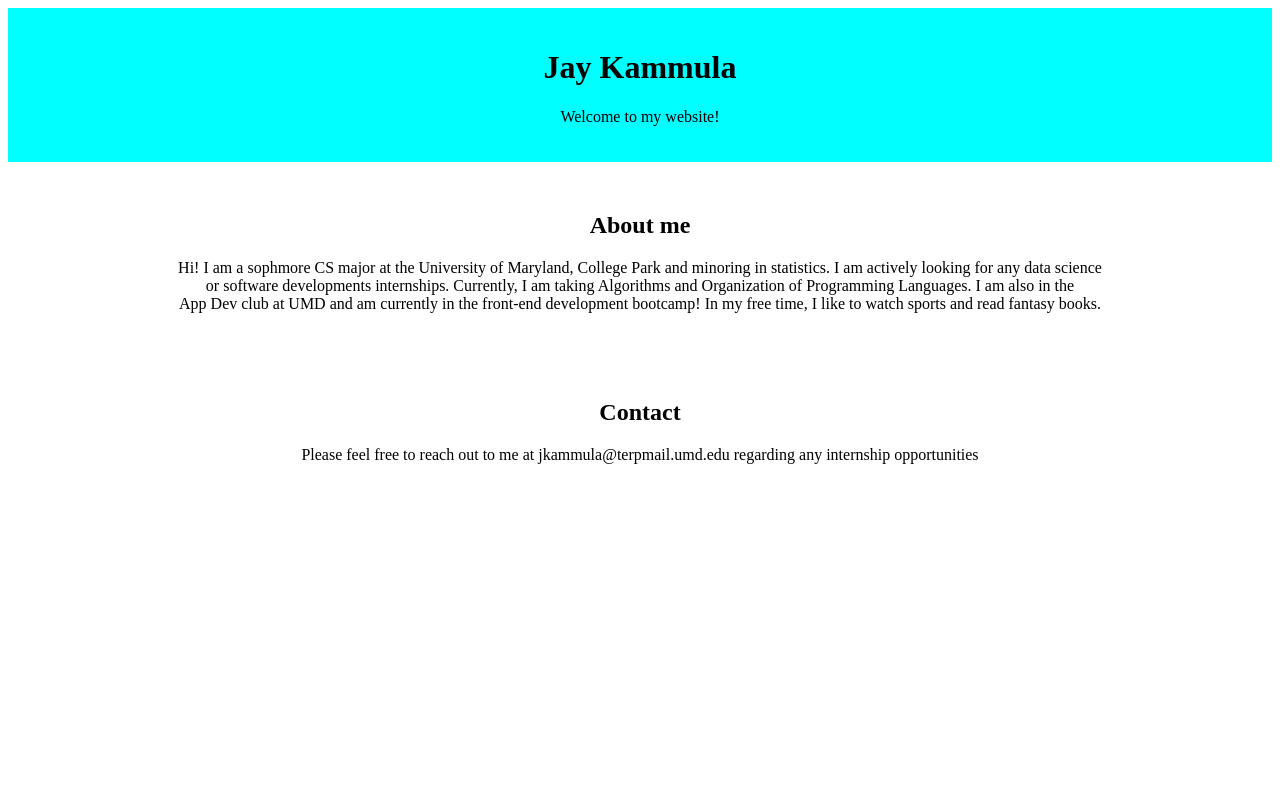
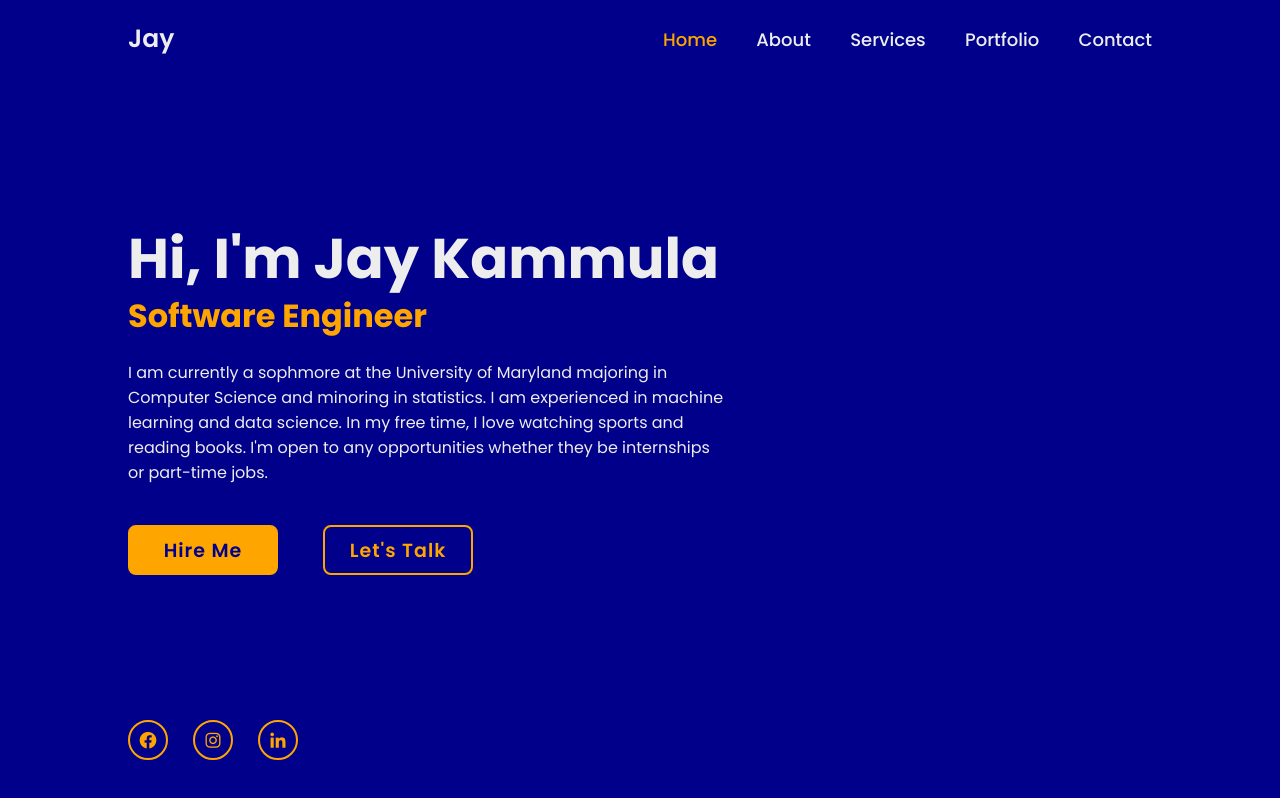
Before and after one commit to jkammula21/appdevbootcamp, a plain HTML site: page index.html in a window 1280 px wide. Drawn offline with nearby package versions, Linux system fonts and the light colour scheme.

Commit message:
flexbox completed

```diff
--- a/index.html
+++ b/index.html
@@ -1,32 +1,53 @@
+<!--I followed this tutorial to make this website: https://www.youtube.com/watch?v=RroDdybvu5s&t=1327s.
+The website is not interactive, this is just a base layout for everything.-->
 <!DOCTYPE html>
 <html lang="en">
 <head>
     <meta charset="UTF-8">
     <meta name="viewport" content="width=device-width, initial-scale=1.0">
-    <title>Jay Kammula website</title>
+    <title>App Dev Personal Portfolio</title>
     <link rel = "stylesheet" href = "styles.css">
-<body>
-    <header>
-    <h1>Jay Kammula</h1>
-    <p>Welcome to my website!</p>
-</header>
+    <link href='https://unpkg.com/boxicons@2.1.4/css/boxicons.min.css' rel='stylesheet'>
+
 </head>
 
-<section id = "About">
-<h2>About me</h2>
-<p>Hi! I am a sophmore CS major at the University of Maryland, College Park and minoring in statistics.  I am actively looking for any data science
-    <br> or software developments internships. Currently, I am taking Algorithms and Organization of
-    Programming Languages. I am also in the <br>App Dev club at UMD and am currently in the front-end development bootcamp!
-    In my free time, I like to watch sports and read fantasy books.
-</p>
-</section>
+<body>
+    <header class = "header">
+        <a href = "#" class = "logo">Jay</a>
+        <nav class = "navbar">
+            <a href = "#" class="active">Home</a>
+            <a href = "#">About</a>
+            <a href = "#">Services</a>
+            <a href = "#">Portfolio</a>
+            <a href = "#">Contact</a>
+        </nav>
+    </header>
 
-<section id = "Contact">
-    <h2>Contact</h2>
-    <p>Please feel free to reach out to me at jkammula@terpmail.umd.edu regarding any internship opportunities</p>
+    <section class = "home">
+        <div class="home-content">
+            <h1>Hi, I'm Jay Kammula</h1>
+            <h3>Software Engineer</h3>
+            <p>I am currently a sophmore at the University of Maryland majoring in Computer Science and minoring in statistics.
+                I am experienced in machine learning and data science.
+                In my free time, I love watching sports and reading books.
+                I'm open to any opportunities whether they be internships
+                or part-time jobs.
+            </p>
+            <div class = "btn-box">
+                <a href = "#">Hire Me</a>
+                <a href = "#">Let's Talk</a>
+
+            </div>
+        </div>
+
+        <div class="home-sci">
+            <a href="https://www.facebook.com/jay.kammula/"><i class='bx bxl-facebook-circle'></i></a>
+            <a href="https://www.instagram.com/jaykammula/"><i class='bx bxl-instagram' ></i></a>
+            <a href="http://www.linkedin.com/in/jayantkammula"><i class='bx bxl-linkedin' ></i></a>
+        </div>
+
     </section>
 
 
 </body>
-
 </html>
--- a/styles.css
+++ b/styles.css
@@ -1,17 +1,257 @@
-header {
-    background: aqua;
-    text-align: center;
-    padding: 20px;
+@import url('https://fonts.googleapis.com/css2?family=Poppins:ital,wght@0,100;0,200;0,300;0,400;0,500;0,600;0,700;0,800;0,900;1,100;1,200;1,300;1,400;1,500;1,600;1,700;1,800;1,900&display=swap');
+
+:root {
+    /*--background_color: #1d263b;
+    --text_color: #ededed;
+    --headings: #00abf0; */
+    --background_color: darkblue;
+    --text_color: #ededed;
+    --headings: orange;
+  }
+
+* {
+    margin: 0;
+    padding: 0;
+    box-sizing: border-box;
+    font-family: 'Poppins', sans-serif
+
 }
 
-#About {
-    text-align: center;
-    padding:20px;
-    margin: 10px;
+body {
+    background: var(--background_color);
+    color: var(--text_color);
 }
 
-#Contact {
-    text-align: center;
-    padding:20px;
-    margin: 10px
+.header{
+    position: fixed;
+    top: 10;
+    left: 0;
+    width: 100%;
+    padding: 20px 10%;
+    background: transparent;
+    display: flex;
+    justify-content:space-between;
+    align-items: center;
+    z-index: 100;
 }
+
+.logo {
+    position: relative;
+    font-size: 25px;
+    color: var(--text_color);
+    text-decoration: none;
+    font-weight: 600;
+}
+
+.logo::before {
+    content: '';
+    position: absolute;
+    top: 0;
+    right: 0;
+    width: 100%;
+    height: 100%;
+    background: var(--background_color);
+    animation: showRight 1s ease forwards;;
+    animation-delay: .4s;
+}
+
+.navbar a {
+    font-size: 18px;
+    color: var(--text_color);
+    text-decoration: none;
+    font-weight: 500;
+    margin-left: 35px;
+    transition: .3s;
+}
+
+.navbar a:hover,
+.navbar a.active
+ {
+    color: var(--headings);
+}
+
+.home {
+    height: 100vh;
+    /*background: url('HW2_flexboxfroggy.JPG') no-repeat;
+    background-size: cover;*/
+    background-position:center;
+    display: flex;
+    align-items: center;
+    padding: 0 10%;
+}
+
+.home-content {
+
+    max-width : 600px;
+}
+
+.home-content h1 {
+    position: relative;
+    font-size: 56px;
+    font-weight: 700;
+    line-height: 1.2;
+}
+
+.home-content h1::before {
+    content: '';
+    position: absolute;
+    top: 0;
+    right: 0;
+    width: 100%;
+    height: 100%;
+    background: var(--background_color);
+    animation: showRight 1s ease forwards;
+    animation-delay: 1.5s;
+}
+
+
+.home-content h3 {
+    position: relative;
+    font-size: 32px;
+    font-weight: 700;
+    color: var(--headings);
+}
+
+.home-content h3::before {
+    content: '';
+    position: absolute;
+    top: 0;
+    right: 0;
+    width: 100%;
+    height: 100%;
+    background: var(--background_color);
+    animation: showRight 1s ease forwards;
+    animation-delay: 1.3s;
+}
+
+.home-content p {
+    position: relative;
+    font-size: 16px;
+    margin: 20px 0 40px;
+}
+
+.home-content p::before {
+    content: '';
+    position: absolute;
+    top: 0;
+    right: 0;
+    width: 100%;
+    height: 100%;
+    background: var(--background_color);
+    animation: showRight 1s ease forwards;
+    animation-delay: 1.6s;
+}
+
+.home-content .btn-box {
+    display: flex;
+    justify-content:  space-between;
+    width: 345px;
+    height: 50px;
+}
+
+.btn-box a {
+    position: relative;
+    display: inline-flex;
+    justify-content: center;
+    align-items: center;
+    width: 150px;
+    height: 100%;
+    background: var(--headings);
+    border: 2px solid var(--headings);
+    border-radius: 8px;
+    font-size: 19px;
+    color: var(--background_color);
+    text-decoration: none;
+    font-weight: 600;
+    letter-spacing: 1px;
+    padding: 10px;
+    z-index: 1;
+    overflow: hidden;
+    transition: .5s;
+}
+
+.btn-box a:hover {
+    color: var(--headings);
+}
+
+.btn-box a:nth-child(2) {
+    background: transparent;
+    color: var(--headings);
+}
+
+.btn-box a:nth-child(2):hover {
+    color: var(--background_color);
+}
+
+.btn-box a:nth-child(2)::before {
+    background: var(--headings);
+}
+
+.btn-box a::before{
+    content: '';
+    position: absolute;
+    top: 0;
+    left: 0;
+    width: 0;
+    height: 100%;
+    background: var(--background_color);
+    z-index: -1;
+    transition: .5s;
+}
+
+.btn-box a:hover::before {
+    width: 100%;
+}
+
+.home-sci {
+    position: absolute;
+    bottom: 40px;
+    width: 170px;
+    display: flex;
+    justify-content: space-between;
+}
+
+.home-sci a {
+    position: relative;
+    display: inline-flex;
+    justify-content: center;
+    align-items: center;
+    width: 40px;
+    height: 40px;
+    background: transparent;
+    border: 2px solid var(--headings);
+    border-radius: 50%;
+    font-size: 20px;
+    color: var(--headings);
+    text-decoration: none;
+    z-index: 1;
+    overflow: hidden;
+    transition: 0.5s;
+}
+
+.home-sci a:hover {
+    color:var(--background_color);
+}
+
+.home-sci a::before {
+    content: '';
+    position: absolute;
+    top: 0;
+    left: 0;
+    width: 0;
+    height: 100%;
+    background: var(--headings);
+    z-index: -1;
+    transition: .5s;
+
+}
+.home-sci a:hover::before {
+    width: 100%;
+}
+
+
+@keyframes showRight {
+    100% {
+        width: 0;
+    }
+}
```
